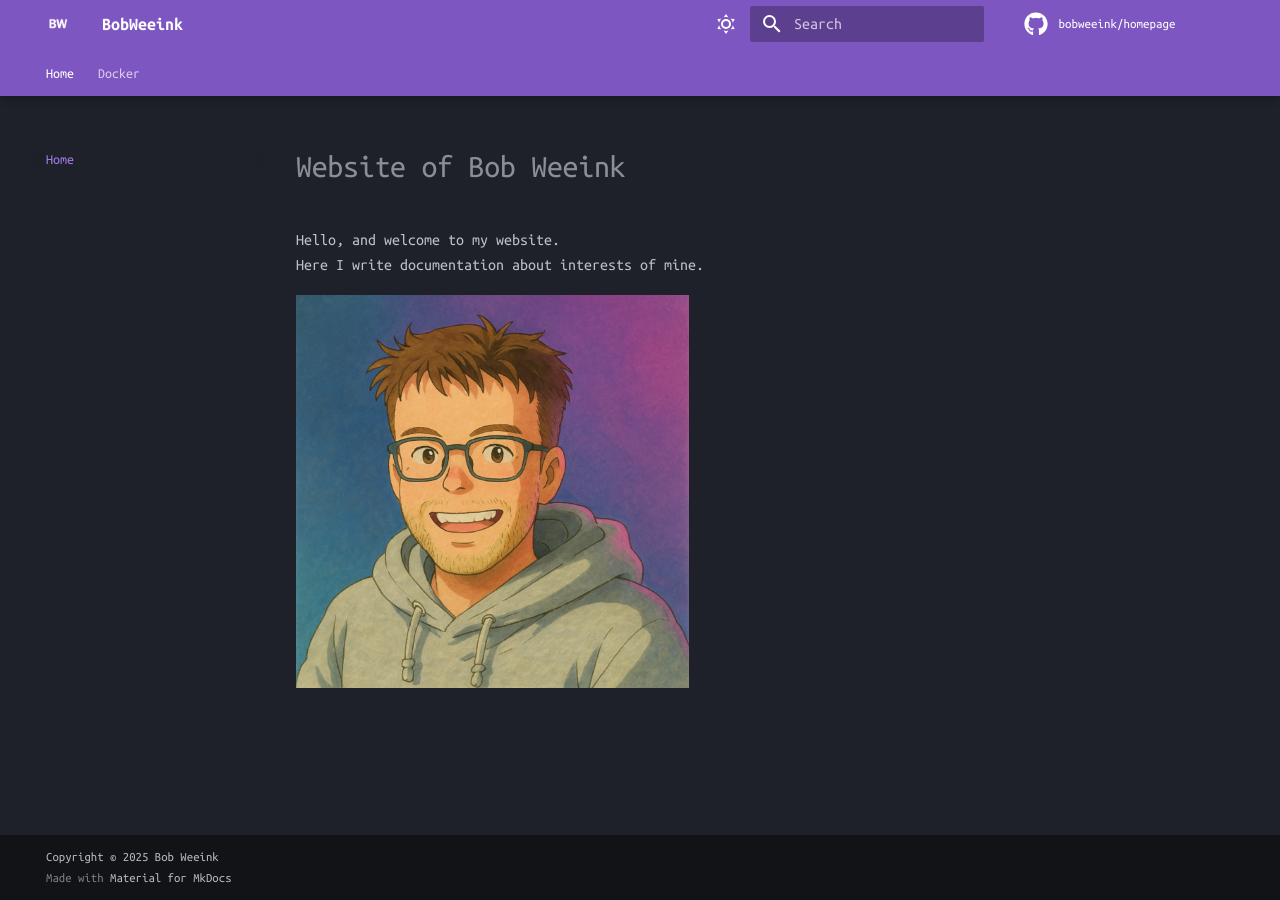
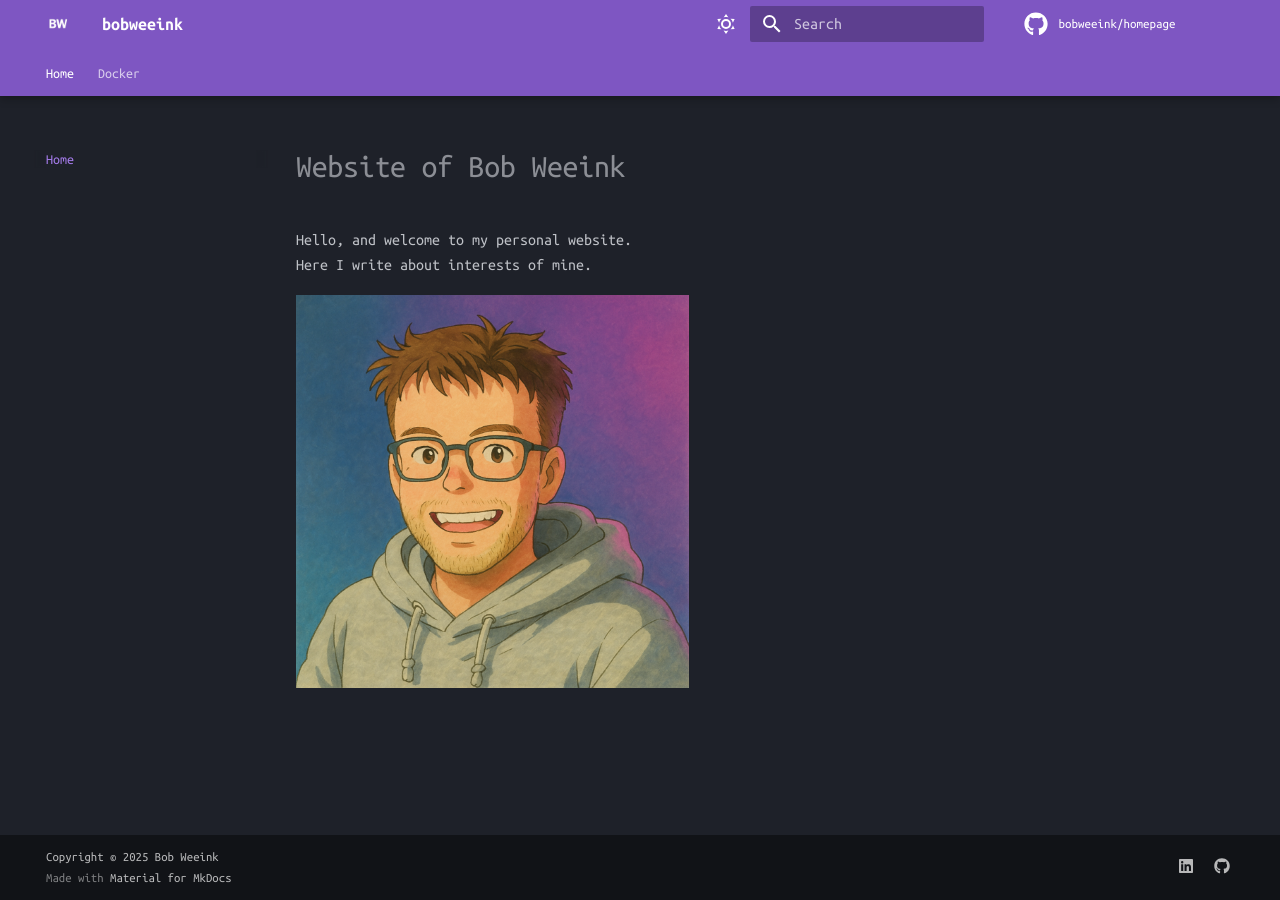
Before and after one commit to bobweeink/homepage, an MkDocs documentation site: the page built from docs/index.md, in a window 1280 px wide. Built offline with MkDocs 1.6.1 and Material for MkDocs 9.7.7, drawn with Linux system fonts in a browser that asks for light colours; comment, search, counter and statistics services are not loaded.

Commit message:
renamed files, moved files, changed layout

```diff
--- a/docs/index.md
+++ b/docs/index.md
@@ -1,6 +1,6 @@
 # Website of Bob Weeink
 
-Hello, and welcome to my website.
-Here I write documentation about interests of mine.
+Hello, and welcome to my personal website.
+Here I write about interests of mine.
 
-![Picture of me](./BW-Picture-artstyle.png)
+![Picture of me](./images/BW-Picture-artstyle.png)
--- a/mkdocs.yml
+++ b/mkdocs.yml
@@ -1,16 +1,22 @@
-site_name: BobWeeink
+# Project information
+site_name: bobweeink
 site_url: https://bobweeink.com
+site_author: Bob Weeink
+site_description: Personal website of Bob Weeink
 
+# Configuration
 theme:
   language: en
   features:
     - navigation.tabs
     - navigation.tabs.sticky
     - navigation.sections
-    - navigation.path
-    - navigation.top
+#    - navigation.top
     - navigation.tracking
     - navigation.instant
+#    - navigation.indexes
+    - toc.follow
+    - toc.integrate
     - content.code.copy
     - search.suggest
     - search.highlight
@@ -19,19 +25,19 @@
   font:
     text: ubuntu mono
     code: inconsolata
-  logo: ./bw.png
-  favicon: ./bw.png
+  logo: /icons/bw.png
+  favicon: /icons/bw.png
   icon:
     repo: fontawesome/brands/github
   palette:
-#Palette for dark mode
+# Palette for dark mode
     - scheme: slate
       primary: deep purple
       accent: deep orange
       toggle:
         icon: material/weather-sunny
         name: Switch to light mode
-#Palette for light mode
+# Palette for light mode
     - scheme: default
       primary: deep purple
       accent: deep orange
@@ -39,6 +45,16 @@
         icon: material/weather-night
         name: Switch to dark mode
 
+# Extra configuration
+extra:
+  social:
+    - icon: fontawesome/brands/linkedin
+      link: https://www.linkedin.com/in/bobweeink
+    - icon: fontawesome/brands/github
+      link: https://github.com/bobweeink
+
+# Extensions
+# Syntax highlighting on code blocks
 markdown_extensions:
   - pymdownx.highlight:
       anchor_linenums: true
@@ -47,18 +63,26 @@
   - pymdownx.inlinehilite
   - pymdownx.snippets
   - pymdownx.superfences
+# Ability to align images, add captions to images (rendering them as figures), and mark large images for lazy-loading
   - attr_list
   - md_in_html
   - pymdownx.blocks.caption
 
+# Repository
+repo_url: https://github.com/bobweeink/homepage
+repo_name: bobweeink/homepage
+
+# Plugins
+plugins:
+  - search
+
+# Copyright
+copyright: Copyright &copy; 2025 Bob Weeink
+
+# Page tree
 nav:
 - Home: index.md
 - Docker:
     - docker/index.md
-    - Install Docker: docker/installdocker/index.md
-    - Install SmokePing: docker/smokeping/index.md
-
-repo_url: https://github.com/bobweeink/homepage
-repo_name: bobweeink/homepage
-
-copyright: Copyright &copy; 2025 Bob Weeink
+    - Install Docker: docker/install-docker.md
+    - Install SmokePing: docker/install-smokeping.md
```
Also changed, not shown: docs/docker/install-smokeping.md (renamed from docs/docker/smokeping/index.md, +2 -2 lines), docs/docker/install-docker.md (renamed from docs/docker/installdocker/index.md), docs/docker/screenshots/smokeping-database.png (renamed from docs/docker/smokeping/smokeping-database.png), docs/docker/screenshots/smokeping-homepage.png (renamed from docs/docker/smokeping/smokeping-homepage.png), docs/icons/bw.png (renamed from docs/bw.png), docs/images/BW-Picture-artstyle.png (renamed from docs/BW-Picture-artstyle.png).
